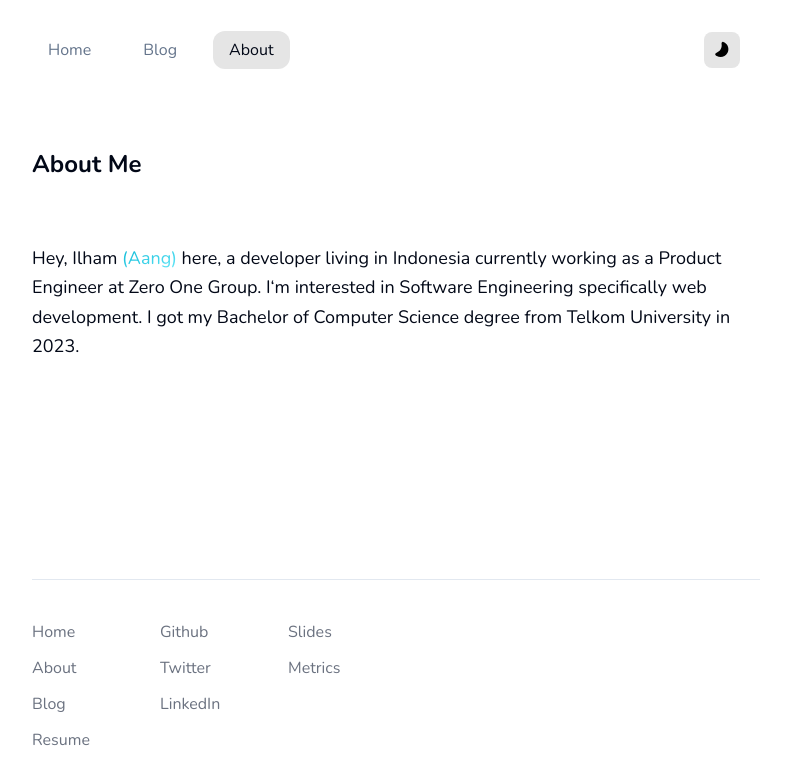
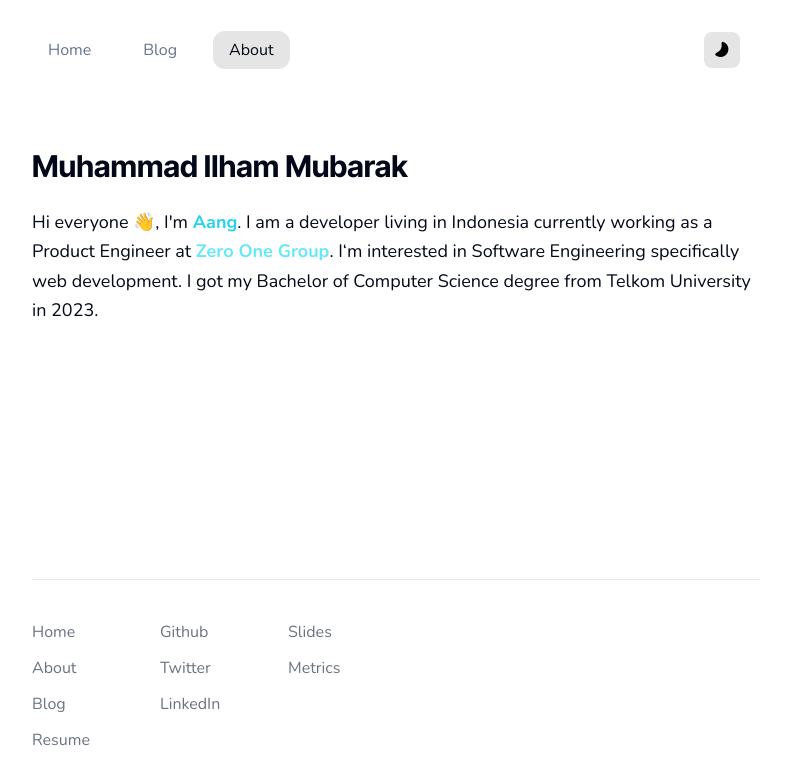
Before and after one commit to milhamm/aang.dev, a Next.js app: page /about in a window 1280 px wide. Shown: the top 784 px of the page, without its empty margins (244-1035 px from the left). Built offline with nearby package versions, Linux system fonts and the light colour scheme.

Commit message:
feat: create plugin for dots background

```diff
--- a/app/(main)/_component/hero.tsx
+++ b/app/(main)/_component/hero.tsx
@@ -2,7 +2,7 @@ import Image from 'next/image'
 
 export function Hero() {
   return (
-    <div className='flex w-full items-center justify-center bg-dots-light bg-20/20 bg-center py-[5rem] dark:bg-dots-dark'>
+    <div className='dots dots-zinc-600 flex w-full items-center justify-center bg-20/20 bg-center py-[5rem]'>
       <div className='flex flex-col items-center p-5 lg:flex-row lg:items-center'>
         <div className='mask-squircle flex h-[140px] w-[140px] items-center justify-center bg-background'>
           <Image
@@ -15,8 +15,8 @@ export function Hero() {
           />
         </div>
         <div className='ml-0 mt-5 px-4 lg:ml-6 lg:mt-0'>
-          <h1 className='bg-background p-3 text-center text-2xl font-bold text-foreground lg:text-left'>
-            Muhammad Ilham Mubarak ||{' '}
+          <h1 className='bg-background p-3 text-center font-head text-2xl font-semibold text-foreground lg:text-left'>
+            Muhammad Ilham Mubarak {' // '}
             <span className='bg-gradient-to-br from-cyan-500 to-cyan-300 bg-clip-text text-transparent'>
               Aang
             </span>
--- a/app/(main)/about/page.tsx
+++ b/app/(main)/about/page.tsx
@@ -1,18 +1,20 @@
-import { Layout } from '@/components/layouts'
 import { cn } from '@/lib/utils'
 
 export default function AboutPage() {
   return (
-    <Layout title='About Me'>
+    <div className='space-y-6'>
+      <div className=''>
+        <h1 className='font-head text-3xl font-bold'>Muhammad Ilham Mubarak</h1>
+      </div>
       <p className={cn('text-lg leading-relaxed text-foreground')}>
-        Hey, Ilham{' '}
-        <span className='bg-gradient-to-br from-cyan-500 to-cyan-300 bg-clip-text text-transparent'>
-          (Aang)
-        </span>{' '}
-        here, a developer living in Indonesia currently working as a Product Engineer at Zero One
-        Group. I&lsquo;m interested in Software Engineering specifically web development. I got my
-        Bachelor of Computer Science degree from Telkom University in 2023.
+        Hi everyone 👋, {"I'm "}
+        <span className='font-bold text-cyan-400'>Aang</span>. I am a developer living in Indonesia
+        currently working as a Product Engineer at{' '}
+        <span className='font-bold text-cyan-300'>Zero One Group</span>. I&lsquo;m interested in
+        Software Engineering specifically web development. I got my Bachelor of Computer Science
+        degree from Telkom University in 2023.
       </p>
-    </Layout>
+      <div></div>
+    </div>
   )
 }
--- a/app/(main)/blog/[slug]/_component/blog-header.tsx
+++ b/app/(main)/blog/[slug]/_component/blog-header.tsx
@@ -27,7 +27,7 @@ export function BlogHeader({ frontmatter }: BlogHeaderProps) {
             pallete[colorPallete || 'blue']
           )}
         >
-          <h1 className='font-head z-10 max-w-lg text-2xl font-bold lg:text-4xl'>{title}</h1>
+          <h1 className='z-10 max-w-lg font-head text-2xl font-bold lg:text-4xl'>{title}</h1>
           <span className='z-10 text-xs text-muted-foreground md:text-base'>
             {publishedAtFormatted.getFullFormat()}
           </span>
--- a/app/globals.css
+++ b/app/globals.css
@@ -36,7 +36,7 @@
   }
 
   .dark {
-    --background: 222.2 84% 4.9%;
+    --background: 240 10% 3.9%;
     --foreground: 210 40% 98%;
 
     --card: 222.2 84% 4.9%;
--- a/app/layout.tsx
+++ b/app/layout.tsx
@@ -1,4 +1,4 @@
-import { Nunito, Nunito_Sans } from 'next/font/google'
+import { Inter_Tight, Nunito } from 'next/font/google'
 
 import { cn } from '@/lib/utils'
 
@@ -17,7 +17,7 @@ const nunito = Nunito({
   variable: '--font-brand',
 })
 
-const nunitoSans = Nunito_Sans({
+const interTight = Inter_Tight({
   subsets: ['latin'],
   display: 'swap',
   variable: '--font-head',
@@ -26,7 +26,7 @@ const nunitoSans = Nunito_Sans({
 export default function RootLayout({ children }: React.PropsWithChildren) {
   return (
     <html lang='en' suppressHydrationWarning>
-      <body className={cn(nunito.variable, nunitoSans.variable, 'font-sans')}>
+      <body className={cn(nunito.variable, interTight.variable, 'font-sans')}>
         <Providers>{children}</Providers>
       </body>
     </html>
--- a/components/shared/blog-card.tsx
+++ b/components/shared/blog-card.tsx
@@ -32,7 +32,7 @@ export function BlogCard({ data, slug }: PostCardProps) {
           )}
         >
           <h3 className='z-10 mb-2 line-clamp-4 font-bold'>{data.title}</h3>
-          <span className='z-10 text-muted-foreground'>{publishedAt.getShortFormat()}</span>
+          <span className='z-10 text-xs text-muted-foreground'>{publishedAt.getShortFormat()}</span>
         </div>
       </div>
     </Link>
--- a/components/shared/blog-list.tsx
+++ b/components/shared/blog-list.tsx
@@ -11,7 +11,7 @@ export function BlogList({ posts }: BlogListProps) {
   }
 
   return (
-    <div className='grid grid-cols-1 md:grid-cols-3'>
+    <div className='grid grid-cols-1 gap-2 md:grid-cols-3'>
       {posts.map(({ slug, metadata: { title, publishedAt, pallete } }) => (
         <BlogCard key={slug} slug={slug} data={{ title, date: publishedAt, color: pallete }} />
       ))}
--- a/lib/pallete.ts
+++ b/lib/pallete.ts
@@ -1,5 +1,5 @@
 export const pallete = {
-  blue: 'from-cyan-500 to-blue-700',
+  blue: 'from-cyan-500 to-sky-600',
   orange: 'from-orange-400 to-amber-400',
   pink: 'from-red-500 to-pink-600',
 }
--- /dev/null
+++ b/lib/plugins/dots.mjs
@@ -0,0 +1,52 @@
+const plugin = require('tailwindcss/plugin')
+const flattenColorPallete = require('tailwindcss/lib/util/flattenColorPalette').default
+const toColorValue = require('tailwindcss/lib/util/toColorValue').default
+
+const dots = plugin(
+  function ({ addUtilities, theme, matchUtilities }) {
+    addUtilities({
+      '.dots': {
+        backgroundImage: `radial-gradient(var(--tw-dots-color) 1px, transparent 0)`,
+        backgroundSize: `var(--tw-dots-size)`,
+      },
+    })
+
+    matchUtilities(
+      {
+        dots(value) {
+          return {
+            '--tw-dots-color': toColorValue(value),
+          }
+        },
+      },
+      {
+        values: flattenColorPallete(theme('colors')),
+        type: ['color'],
+      }
+    )
+
+    matchUtilities(
+      {
+        dots(value) {
+          return {
+            '--tw-dots-size': value,
+          }
+        },
+      },
+      {
+        values: theme('dotsSize'),
+      }
+    )
+  },
+  {
+    theme: {
+      dotsSize: {
+        DEFAULT: '20px 20px',
+        base: '20px 20px',
+        lg: '40px 40px',
+      },
+    },
+  }
+)
+
+module.exports = dots
--- a/tailwind.config.cjs
+++ b/tailwind.config.cjs
@@ -86,14 +86,11 @@ module.exports = {
         'ken-burns': 'ken-burns 1s ease-in',
         'not-so-boring': 'not-so-boring 1.2s ease-out',
       },
-      backgroundImage: {
-        'dots-dark': `radial-gradient(#444444 1px,transparent 0)`,
-        'dots-light': `radial-gradient(#CCCCCC 1px,transparent 0)`,
-      },
-      backgroundSize: {
-        '20/20': '20px 20px',
-      },
     },
   },
-  plugins: [require('@tailwindcss/typography'), require('tailwindcss-animate')],
+  plugins: [
+    require('./lib/plugins/dots.mjs'),
+    require('@tailwindcss/typography'),
+    require('tailwindcss-animate'),
+  ],
 }
```
Also changed, not shown: blogs/dots-pattern-creating-a-tailwindcss-plugin/index.mdx (added, +11 -0 lines).
